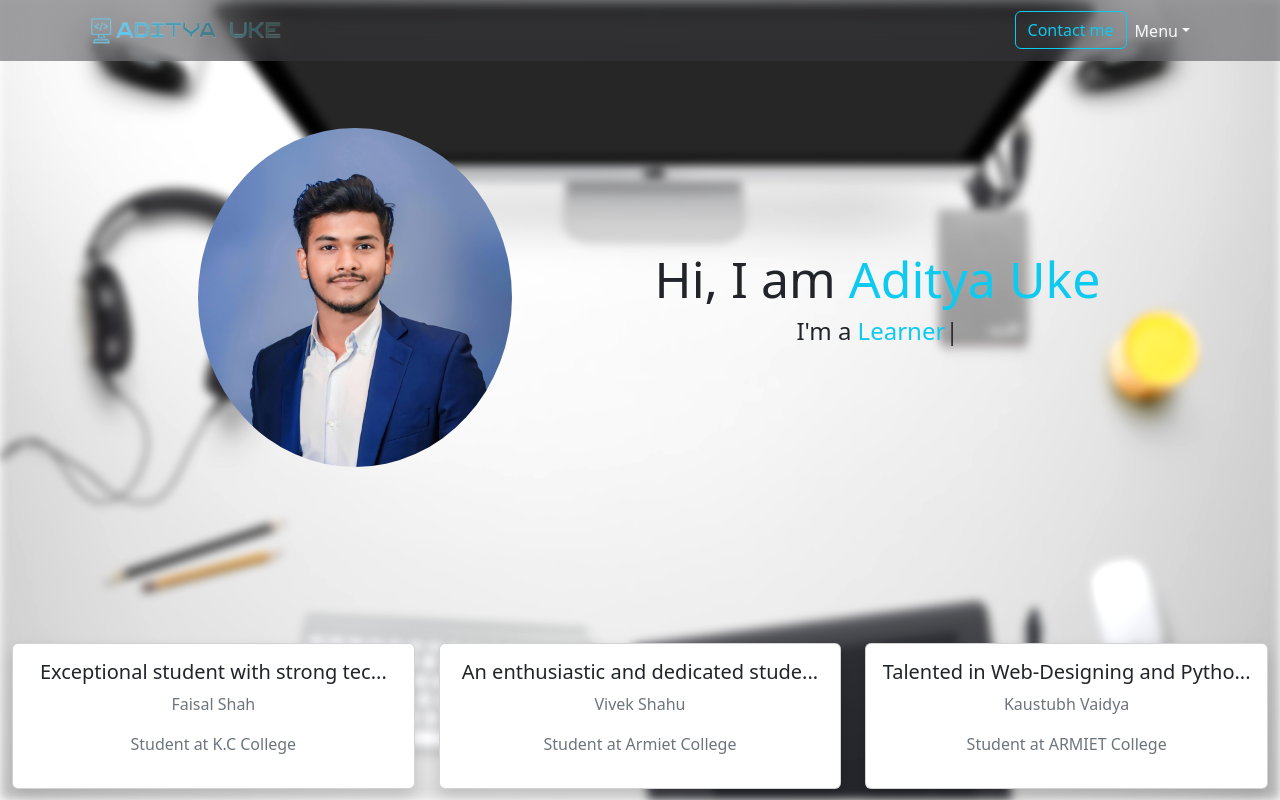
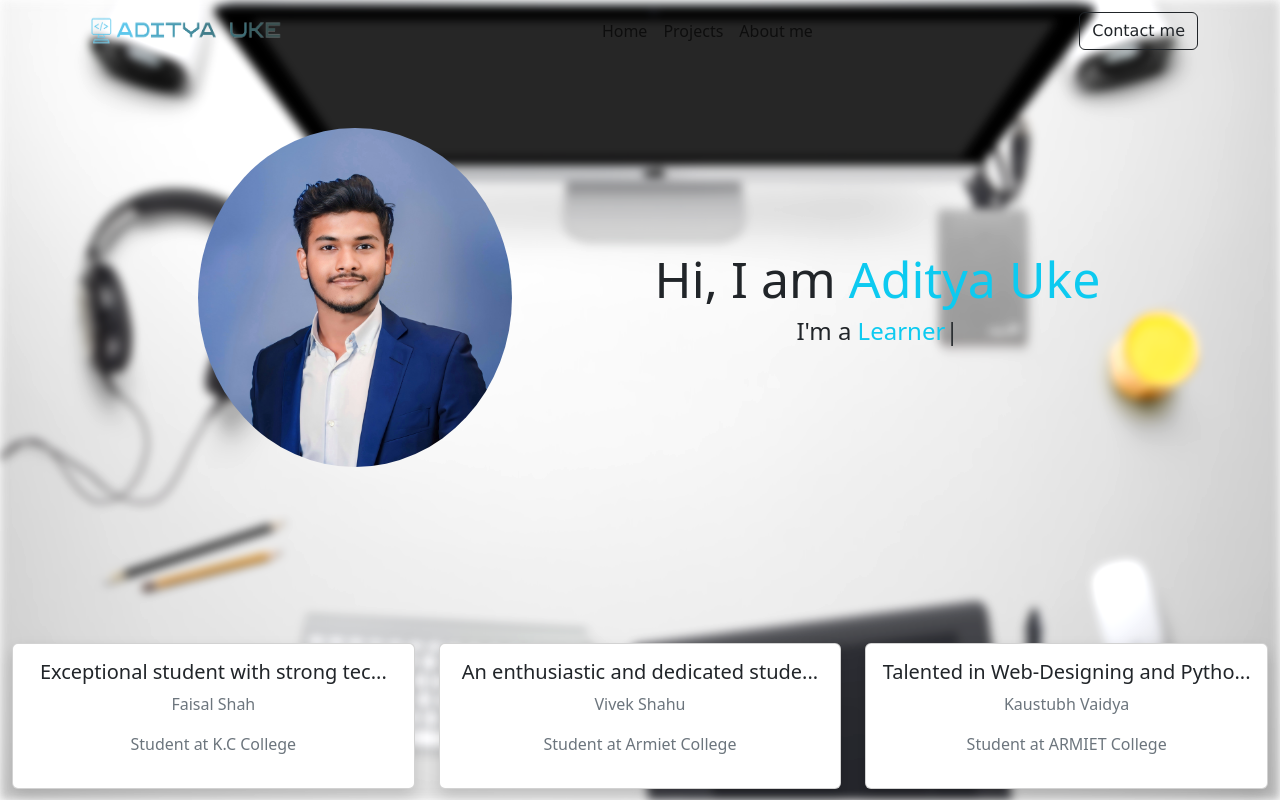
Before and after one commit to adityauke/aditya-uke-portfolio, a React (Create React App) app: page / in a window 1280 px wide. Shown: the top 800 px of the page. Built offline with nearby package versions, Linux system fonts and the light colour scheme.

Commit message:
Update navbar.js

```diff
--- a/src/components/navbar.js
+++ b/src/components/navbar.js
@@ -1,64 +1,54 @@
 import React from "react";
-import { Link } from "react-router-dom";
+import { NavLink } from "react-router-dom";
 import logo from "../assets/image-removebg-preview.png";
 
 function Navbar() {
   return (
-      <nav className="navbar navbar-expand-lg  fixed-top" style={{backgroundColor:"rgb(59 59 63 / 47%)",  backdropFilter:"blur(30px)"}}>
+    <nav className="navbar navbar-expand-lg  fixed-top">
       <div className="container">
-          <div className="logo-container" >
-            <Link to="/">
-              <img src={logo} alt="Logo" style={{height: "45px",width: "80%"}}/>
-            </Link>
-
+        <div className="logo-container">
+          <NavLink exact to="/">
+            <img src={logo} alt="Logo" style={{ height: "45px", width: "80%" }} />
+          </NavLink>
         </div>
-          <button className="navbar-toggler" type="button" data-bs-toggle="collapse" data-bs-target="#navbarNavDropdown" aria-controls="navbarNavDropdown" aria-expanded="false" aria-label="Toggle navigation">
+        <button
+          className="navbar-toggler"
+          type="button"
+          data-bs-toggle="collapse"
+          data-bs-target="#navbarSupportedContent"
+          aria-controls="navbarSupportedContent"
+          aria-expanded="false"
+          aria-label="Toggle navigation"
+        >
           <span className="navbar-toggler-icon"></span>
         </button>
-          <div className="collapse navbar-collapse justify-content-end" id="navbarNavDropdown">
-            <ul className="navbar-nav">
-              {/* <li className="nav-item">
-              <Link to="/contact"className="nav-link" aria-current="page" >Contact Me</Link>
-              </li> */}
-              <Link to="/contact">
-             <button className="btn btn-outline-info ">Contact me</button>
-           </Link>
-              <li className="nav-item dropdown">
-                <a className="nav-link dropdown-toggle text-light" href="/" id="navbarDropdownMenuLink" role="button" data-bs-toggle="dropdown" aria-expanded="false">
-                  Menu
+        <div className="collapse navbar-collapse" id="navbarSupportedContent">
+          <ul className="navbar-nav mx-auto mb-2 mb-lg-0">
+            <li className="nav-item">
+              <a className="nav-link" href="/#home-section">
+                Home
               </a>
-                <ul className="dropdown-menu" aria-labelledby="navbarDropdownMenuLink">
-                  <li><Link className="dropdown-item" to="/project/all">Projects</Link></li>
-                  {/* <li><Link className="dropdown-item" to="#">Blogs</Link></li> */}
-                  <li><Link className="dropdown-item" to="/write-a-recommendation">Recommendation</Link></li>
-                </ul>
+            </li>
+            <li className="nav-item">
+              <a className="nav-link" href="/#projects-section">
+                Projects
+              </a>
+            </li>
+            <li className="nav-item">
+              <a className="nav-link" href="/#about-section">
+                About me
+              </a>
             </li>
           </ul>
+          <NavLink to="/contact">
+            <button className="btn btn-outline-dark btn-hover" style={{ fontFamily: "Verdana, Geneva, Tahoma, sans-serif" }}>
+              Contact me
+            </button>
+          </NavLink>
         </div>
       </div>
     </nav>
-
-
   );
 }
 
 export default Navbar;
-/* <nav classNameName="navbar navbar-expand-md fixed-top bg-light">
-       <div classNameName="container my-2">
-         <Link to="/" classNameName="navbar-brand text-dark font-weight-bold">
-         <img src={logo} alt="Logo" classNameName="navbar-logo" style={{maxWidth:"100%" , maxHeight:"100%"}}/>
-         </Link>
-         <Link to="/" classNameName="navbar-brand text-dark font-weight-bold">
-           Aditya Uke
-         </Link>
-
-         <div classNameName="navbar-nav ml-auto">
-           <Link to="/contact">
-             <button classNameName="btn btn-outline-info">Contact me</button>
-           </Link>
-           <Link to="/" classNameName="nav-item nav-link text-dark h6 mx-3 my-auto">
-             Blogs
-           </Link>
-         </div>
-       </div>
-     </nav> */
```
Lines whose indentation alone changed are shown as unchanged.
